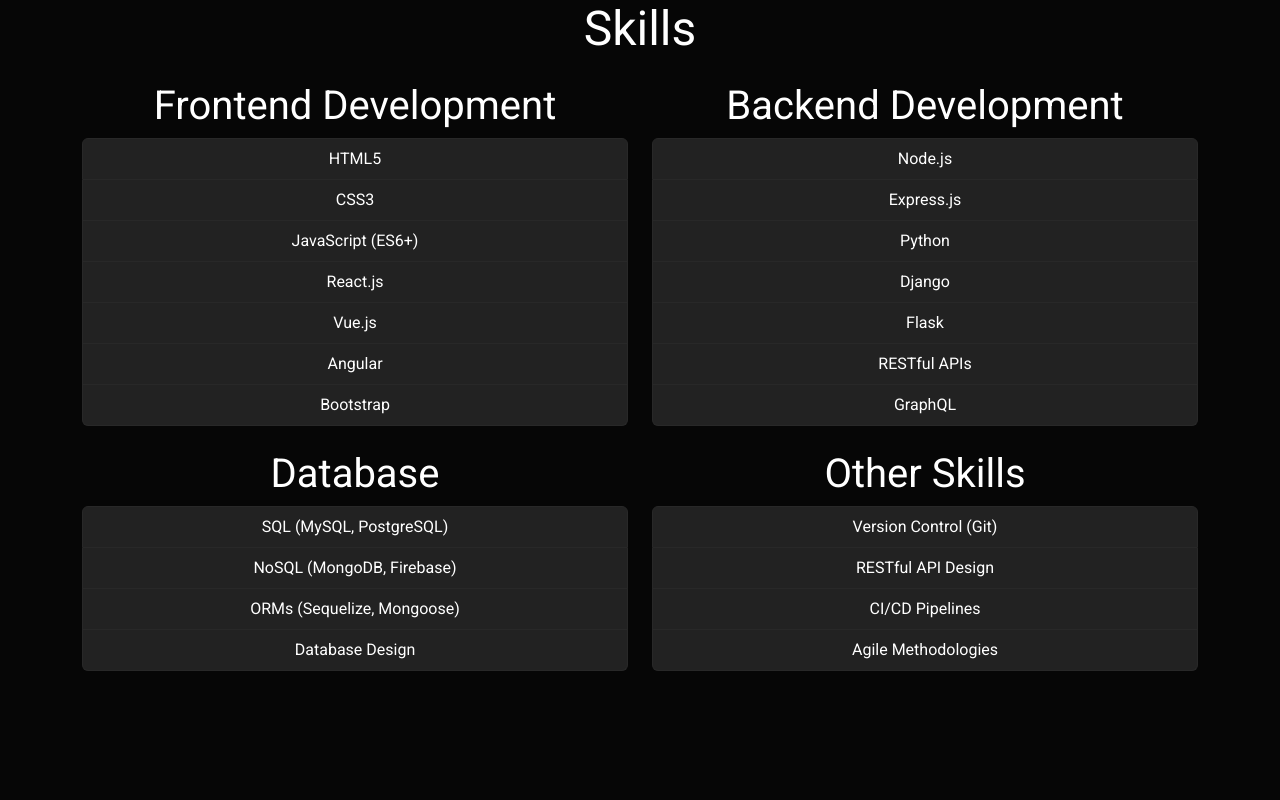
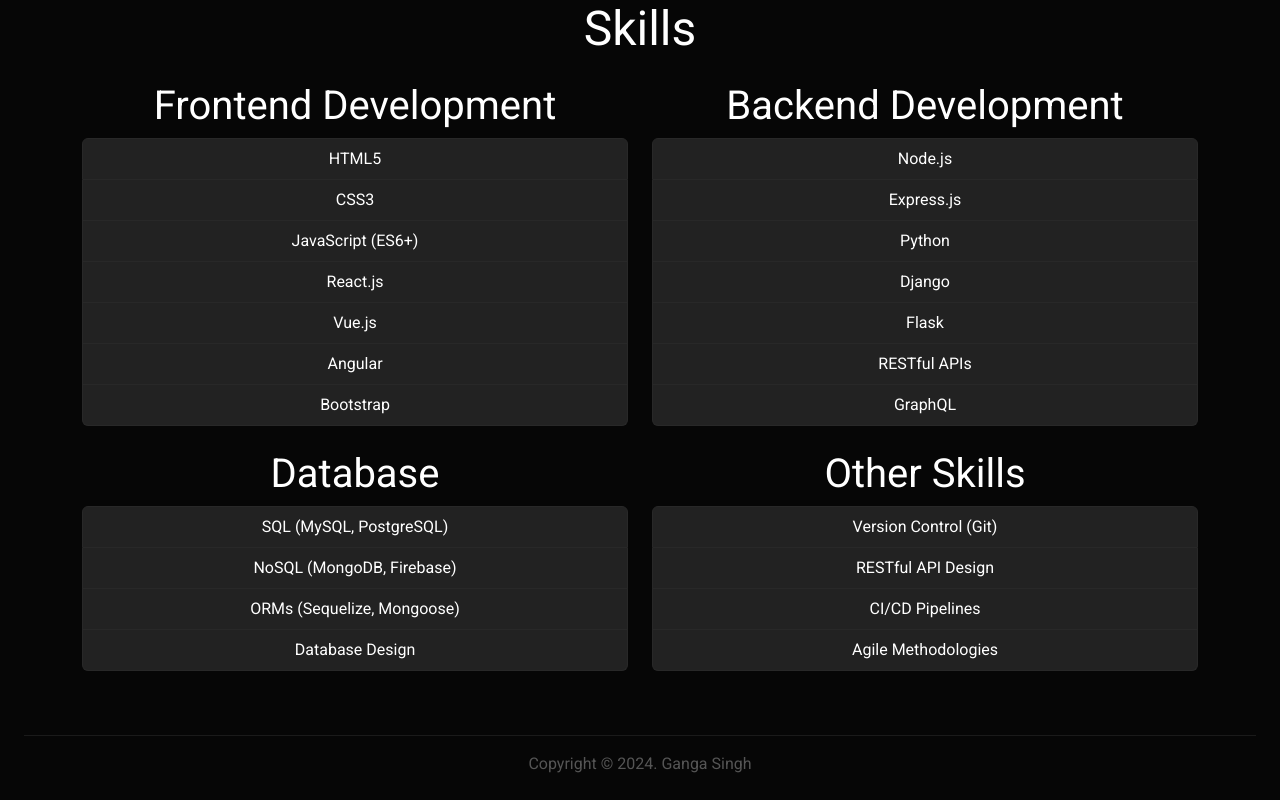
Before and after one commit to gangasandhu/personal-portfolio, a React (Vite) app: page / in a window 1280 px wide. Shown: the part 1288-2088 px from the top of the page. Before the commit the page ends 1959 px from the top, so only its background shows below. Built offline with nearby package versions, Linux system fonts and the light colour scheme; the HTML template or start-up script is replaced by a standard one.

Commit message:
#10: added footer to the homepage

```diff
--- a/src/App.jsx
+++ b/src/App.jsx
@@ -5,6 +5,7 @@
 import Bio from './components/Bio'
 import Projects from './components/Projects'
 import Skills from './components/Skills'
+import Footer from './components/Footer'
 
 function App() {
 
@@ -15,6 +16,7 @@
       <hr/>
       <Projects />
       <Skills />
+      <Footer />
     </>
   )
 }
--- /dev/null
+++ b/src/components/Footer.jsx
@@ -0,0 +1,12 @@
+import React from 'react'
+
+const Footer = () => {
+    return (
+        <div id='footer' className='footer text-secondary p-4 mt-4 text-center'>
+            <hr />
+            Copyright &copy; {new Date().getFullYear()}. Ganga Singh
+        </div>
+    )
+}
+
+export default Footer
```
